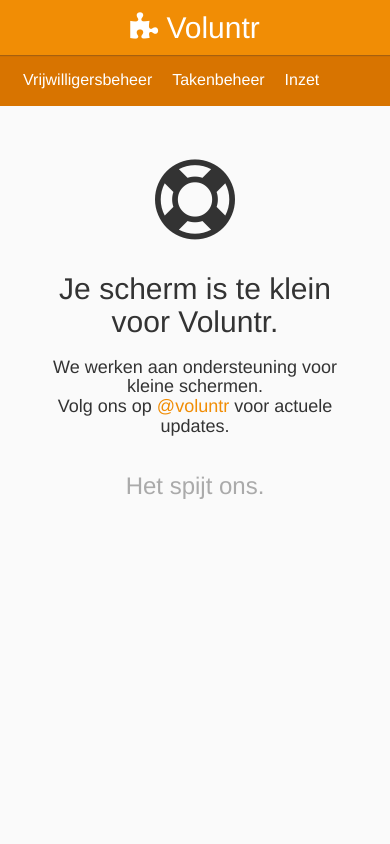
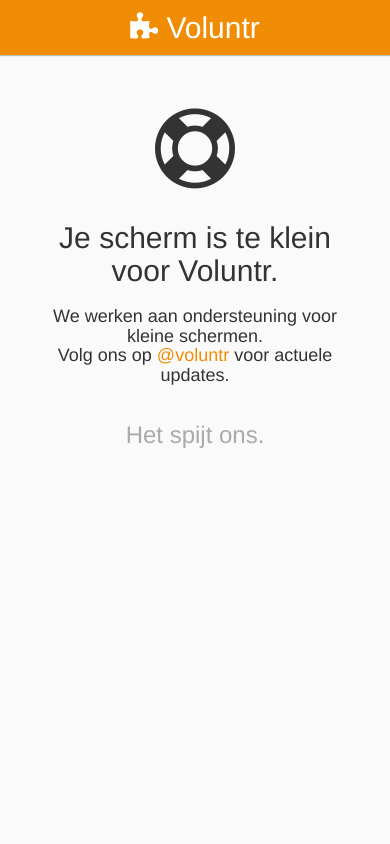
Before and after one commit to MaxWindau/Voluntr, a PHP site: page / in a window 390 px wide. Run offline with PHP 8.4, Linux system fonts and the light colour scheme; some libraries are stand-ins or nearby versions; some web fonts are replaced.

Commit message:
Fine tuned menu bar

```diff
--- a/css/style.css
+++ b/css/style.css
@@ -185,6 +185,7 @@ a:active {
     border-color: #F18D05;
     border-bottom:3px solid #F18D05;
     border-radius: 0px !important;
+    padding-bottom:3px;
 }
 .btn-menu:active, .btn-menu.active, .open .dropdown-toggle.btn-menu {
     color: white !important;
--- a/index.html
+++ b/index.html
@@ -30,9 +30,9 @@
     <body>
         <div class="container">
             <!-- HEADER START -->
-            <div class="header menu-collapse">
+            <div class="header">
                 <!-- Header LEFT -->
-                <div class="left col-sm-4 hidden-xs" style="">
+                <div class="left col-sm-4 menu-collapse hidden-xs" style="">
                     <h3 style="font-weight:200">
                         <div class="icon">
                             <i class="fa fa-dashboard"></i>
@@ -42,7 +42,7 @@
                 </div>
 
                 <!-- Header CENTER -->
-                <div class="center col-xs-12 col-sm-4">
+                <div class="center col-xs-12 col-sm-4 menu-collapse">
                     <h2>
                         <i class="fa fa-puzzle-piece"></i>
                         Voluntr
@@ -64,10 +64,11 @@
             <!-- HEADER END -->
 
             <!-- MENU START -->
-            <div class="menu menu-collapse">
-                <a class="btn btn-menu">Vrijwilligersbeheer</a>
-                <a class="btn btn-menu">Takenbeheer</a>
-                <a class="btn btn-menu">Inzet</a>
+            <div class="menu menu-collapse hidden-xs">
+                <a class="btn btn-menu"><i class="fa fa-dashboard"></i> Dashboard</a>
+                <a class="btn btn-menu"><i class="fa fa-users"></i> Vrijwilligers</a>
+                <a class="btn btn-menu"><i class="fa fa-list-ol"></i> Taken</a>
+                <a class="btn btn-menu"><i class="fa fa-check"></i> Inzet</a>
             </div>
             <div class="menu-listener"></div>
             <!-- MENU END -->
```
